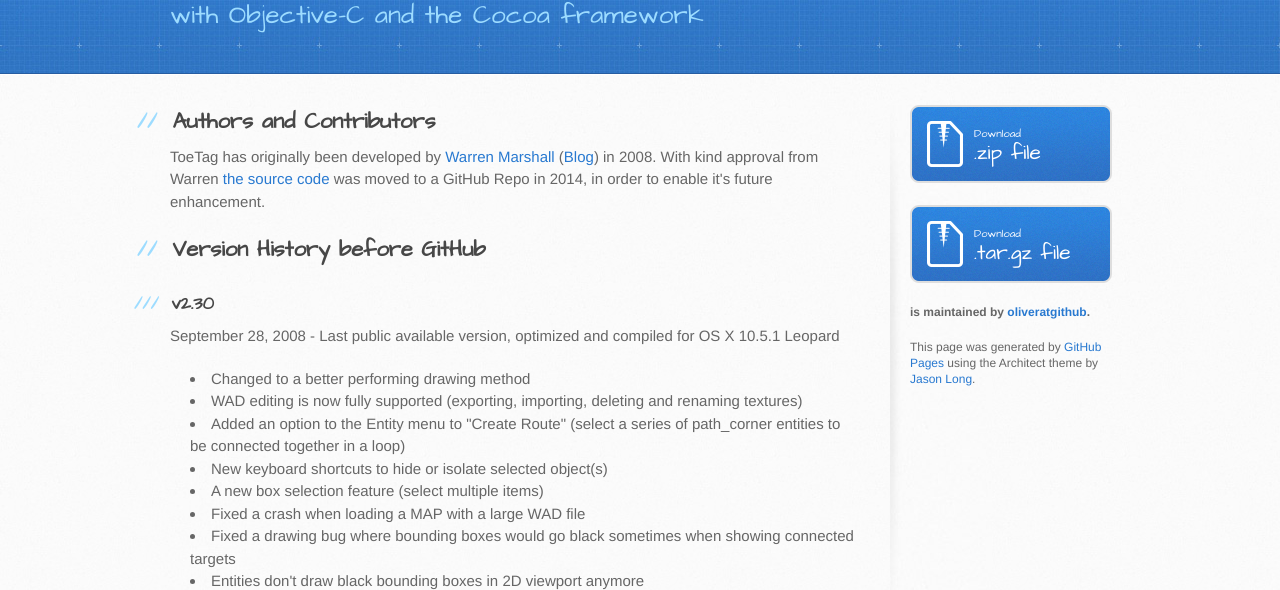
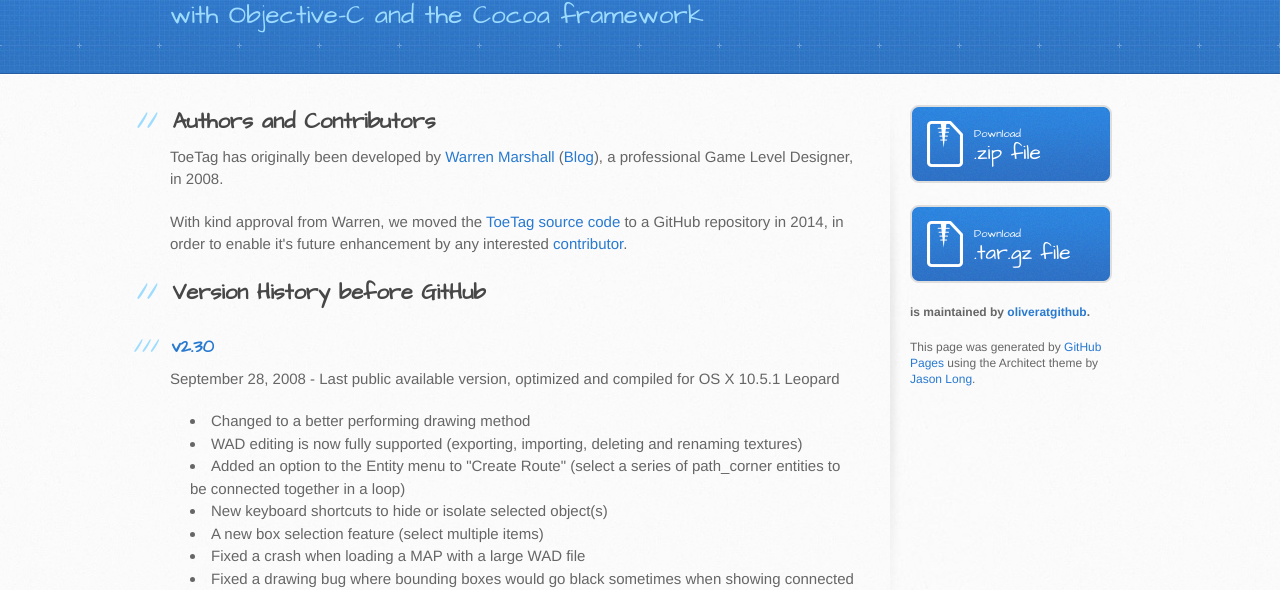
Before and after one commit to oliveratgithub/ToeTag, a plain HTML site: page index.html in a window 1280 px wide. Shown: the part 195-785 px from the top of the page. Drawn offline with Linux system fonts and the light colour scheme.

```diff
--- a/index.html
+++ b/index.html
@@ -31,13 +31,16 @@
           <h2>
 <a name="authors-and-contributors" class="anchor" href="#authors-and-contributors"><span class="octicon octicon-link"></span></a>Authors and Contributors</h2>
 
-<p>ToeTag has originally been developed by <a href="http://www.wantonhubris.com">Warren Marshall</a> (<a href="http://wantonhubris.com/blog/">Blog</a>) in 2008. With kind approval from Warren <a href="https://github.com/oliveratgithub/ToeTag/">the source code</a> was moved to a GitHub Repo in 2014, in order to enable it's future enhancement.</p>
+<p>ToeTag has originally been developed by <a href="http://www.wantonhubris.com">Warren Marshall</a> (<a href="http://wantonhubris.com/blog/">Blog</a>), a professional Game Level Designer, in 2008.</p>
+
+<p>With kind approval from Warren, we moved the <a href="https://github.com/oliveratgithub/ToeTag/">ToeTag source code</a> to a GitHub repository in 2014, in order to enable it's future enhancement by any interested <a href="https://github.com/oliveratgithub/ToeTag/pulse">contributor</a>.</p>
 
 <h2>
 <a name="version-history-before-github" class="anchor" href="#version-history-before-github"><span class="octicon octicon-link"></span></a>Version History before GitHub</h2>
 
 <h3>
-<a name="v230" class="anchor" href="#v230"><span class="octicon octicon-link"></span></a>v2.30</h3>
+<a name="v230" class="anchor" href="#v230"><span class="octicon octicon-link"></span></a><a href="https://github.com/oliveratgithub/ToeTag/releases/tag/v2.30">v2.30</a>
+</h3>
 
 <p><em>September 28, 2008 - Last public available version, optimized and compiled for OS X 10.5.1 Leopard</em></p>
 
```
Also changed, not shown: params.json (+1 -1 lines).
